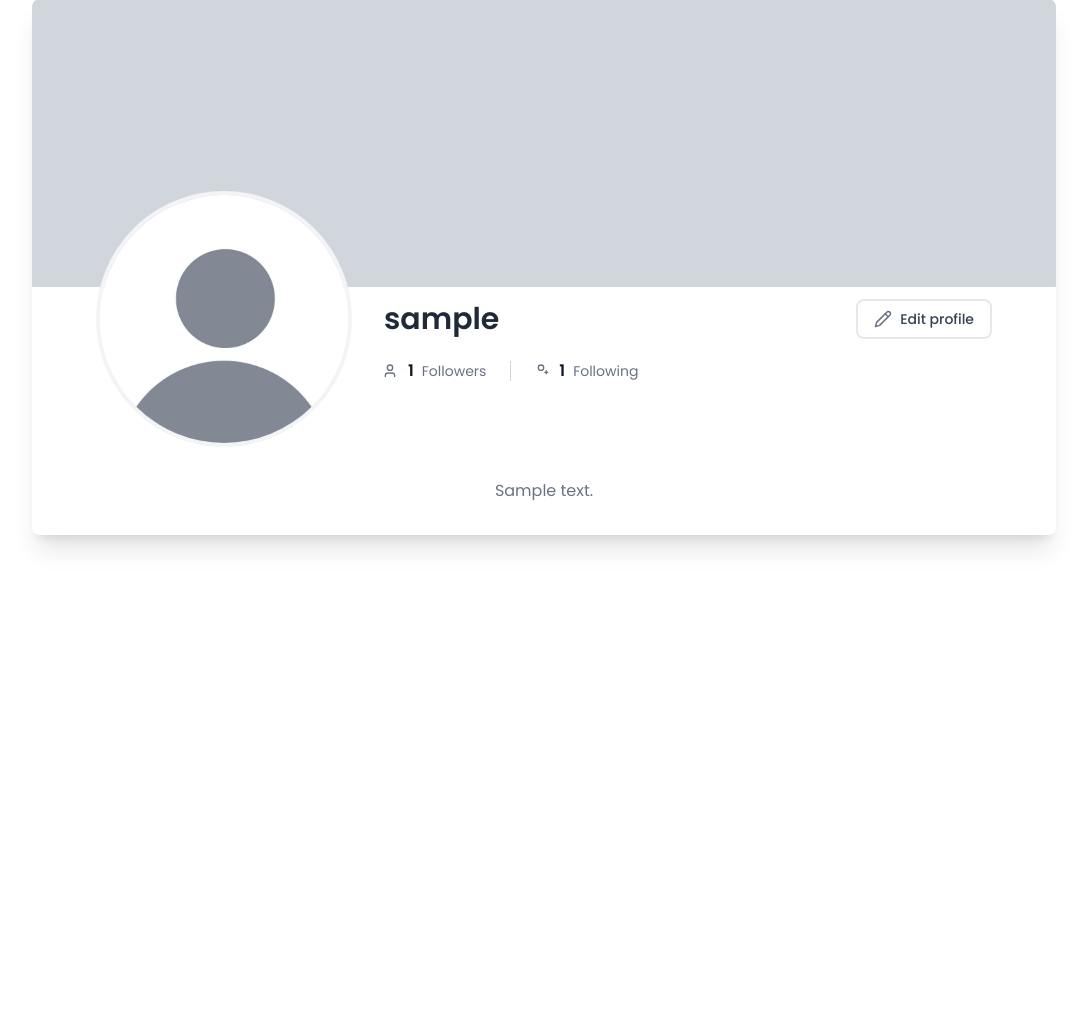
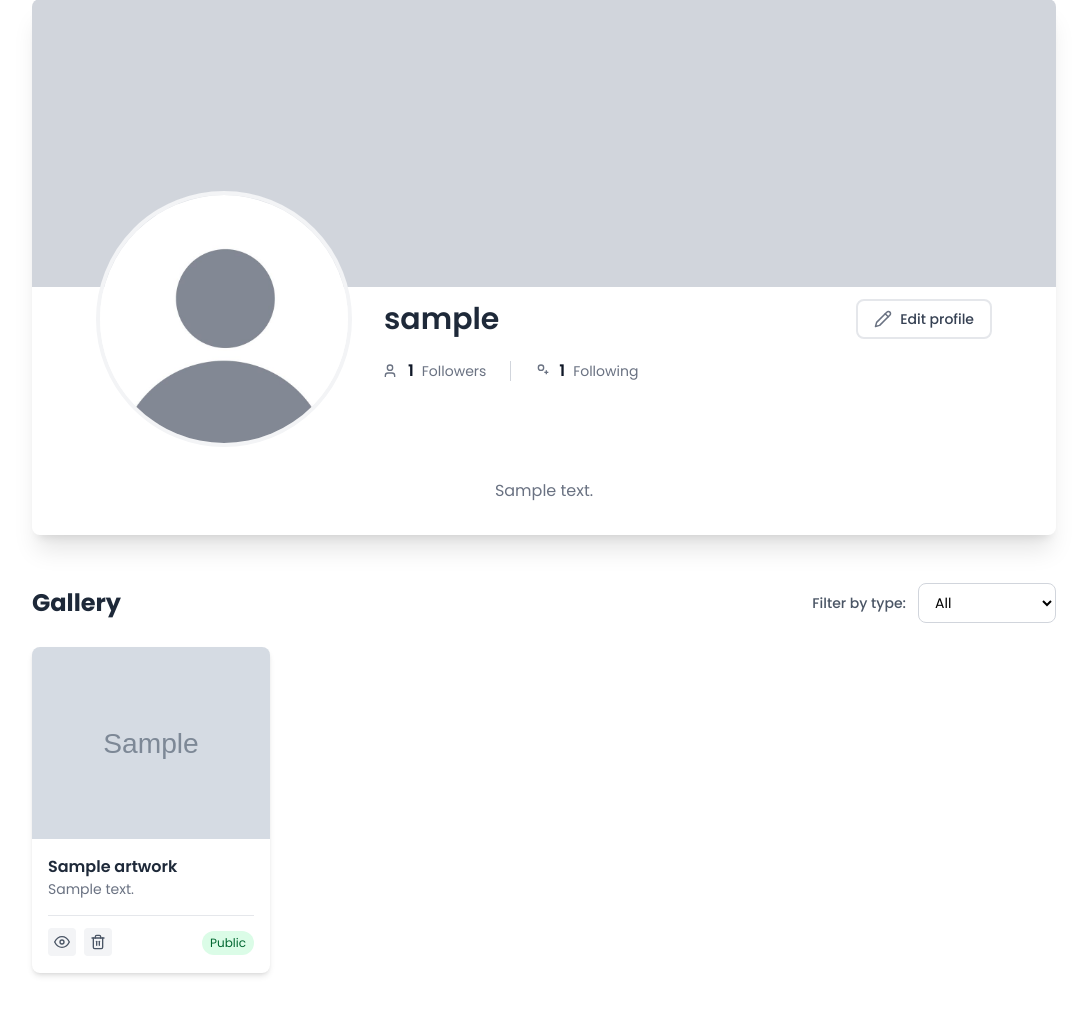
Before and after one commit to frost-rvl/creative-studio, a Flask app: a page that uses flaskr/templates/profile/user.html in a window 1280 px wide. Shown: the part 105-1126 px from the top of the page, without its empty margins (96-1183 px from the left). Before the commit the page ends 655 px from the top, so only its background shows below. Run offline with Flask 3, Linux system fonts and the light colour scheme; a user stored in the database is signed in; tables that the repository leaves empty hold one stand-in row (values such as "Sample post"); grey boxes marked "Sample" are stand-in pictures.

Commit message:
add gallery into profile

```diff
--- a/config.py
+++ b/config.py
@@ -12,6 +12,7 @@ class Config:
     UPLOAD_FOLDER = os.path.join(basedir, "uploads")
     MAX_CONTENT_LENGTH = 5 * 1024 * 1024
     ALLOWED_IMAGE_EXTENSIONS = {"png", "jpg", "jpeg", "webp"}
+    ARTWORK_PER_PAGE = 12
 
     MAIL_SERVER = os.environ.get("MAIL_SERVER")
     MAIL_PORT = int(os.environ.get("MAIL_PORT") or 25)
--- a/flaskr/profile/routes.py
+++ b/flaskr/profile/routes.py
@@ -4,7 +4,7 @@ from flask_login import current_user, login_required
 
 from flaskr import db
 from flaskr.main.forms import EmptyForm
-from flaskr.models import User
+from flaskr.models import User, Artwork, ArtworkType
 from flaskr.profile import bp
 from flaskr.profile.forms import EditProfileForm
 from flaskr.utils import rename_user_folder, save_user_image
@@ -14,8 +14,34 @@ from flaskr.utils import rename_user_folder, save_user_image
 @login_required
 def user(username):
     user = db.first_or_404(sa.select(User).where(User.username == username))
+    filter_type = request.args.get('type', '')
+
+    query = sa.select(Artwork).where(
+        (Artwork.user_id == user.id) & (Artwork.is_public == True)
+    )
+
+    if filter_type:
+        query = query.join(ArtworkType).where(ArtworkType.name == filter_type)
+
+    query = query.order_by(Artwork.timestamp.desc())
+    artworks = db.session.scalars(query).all()
+
+    artwork_types = db.session.scalars(
+        sa.select(ArtworkType).join(Artwork).where(
+            (Artwork.user_id == user.id) & (Artwork.is_public == True)
+        ).distinct()
+    ).all()
+
     form = EmptyForm()
-    return render_template("profile/user.html", title="Profile", user=user, form=form)
+    return render_template(
+        "profile/user.html",
+        title="Profile",
+        user=user,
+        form=form,
+        artworks=artworks,
+        artwork_types=artwork_types,
+        current_filter=filter_type
+    )
 
 
 @bp.route("/edit_profile", methods=["GET", "POST"])
@@ -25,7 +51,7 @@ def edit_profile():
     old_username = current_user.username
     if form.validate_on_submit():
         if form.username.data != old_username:
-            rename_user_folder(old_username, form.username.data)  # type: ignore
+            rename_user_folder(old_username, form.username.data)
         current_user.username = form.username.data
         current_user.about_me = form.about_me.data
         avatar = form.avatar.data
@@ -66,7 +92,7 @@ def follow(username):
             flash(message=f"User {username} not found.", category="info")
             return redirect(url_for("main.index"))
         if user == current_user:
-            flash(message="You cannont follow yourself", category="warning")
+            flash(message="You cannot follow yourself", category="warning")
             return redirect(url_for("profile.user", username=username))
         current_user.follow(user)
         db.session.commit()
--- a/flaskr/static/css/output.css
+++ b/flaskr/static/css/output.css
@@ -367,6 +367,9 @@
   .mt-10 {
     margin-top: calc(var(--spacing) * 10);
   }
+  .mt-12 {
+    margin-top: calc(var(--spacing) * 12);
+  }
   .mt-16 {
     margin-top: calc(var(--spacing) * 16);
   }
@@ -384,6 +387,12 @@
   }
   .mb-6 {
     margin-bottom: calc(var(--spacing) * 6);
+  }
+  .mb-8 {
+    margin-bottom: calc(var(--spacing) * 8);
+  }
+  .mb-12 {
+    margin-bottom: calc(var(--spacing) * 12);
   }
   .ml-2 {
     margin-left: calc(var(--spacing) * 2);
@@ -786,6 +795,9 @@
   .p-1 {
     padding: calc(var(--spacing) * 1);
   }
+  .p-1\.5 {
+    padding: calc(var(--spacing) * 1.5);
+  }
   .p-2 {
     padding: calc(var(--spacing) * 2);
   }
@@ -836,6 +848,9 @@
   }
   .py-16 {
     padding-block: calc(var(--spacing) * 16);
+  }
+  .pt-3 {
+    padding-top: calc(var(--spacing) * 3);
   }
   .pt-8 {
     padding-top: calc(var(--spacing) * 8);
@@ -1193,6 +1208,13 @@
     &:hover {
       @media (hover: hover) {
         border-color: var(--color-red-400);
+      }
+    }
+  }
+  .hover\:border-red-500 {
+    &:hover {
+      @media (hover: hover) {
+        border-color: var(--color-red-500);
       }
     }
   }
--- a/flaskr/static/js/profile.js
+++ b/flaskr/static/js/profile.js
@@ -76,3 +76,14 @@ export function initializeProfileUploads() {
 
   console.log("Profile uploads initialized");
 }
+
+document.getElementById('typeFilter')?.addEventListener('change', function() {
+    const type = this.value;
+    const url = new URL(window.location.href);
+    if (type) {
+        url.searchParams.set('type', type);
+    } else {
+        url.searchParams.delete('type');
+    }
+    window.location.href = url.toString();
+});
--- a/flaskr/templates/gallery/_card.html
+++ b/flaskr/templates/gallery/_card.html
@@ -1,21 +1,25 @@
-<div class="bg-white rounded-lg shadow-md overflow-hidden hover:shadow-lg transition-shadow duration-200 group relative">
+<div class="bg-white rounded-lg shadow-md overflow-hidden hover:shadow-lg transition-shadow duration-200">
     <a href="{{ url_for('main.serve_uploaded_file', filename=artwork.file_path) }}" target="_blank">
         <img src="{{ url_for('main.serve_uploaded_file', filename=artwork.file_path) }}"
              alt="{{ artwork.title }}"
              class="w-full h-48 object-cover">
     </a>
 
-    <!-- Action buttons overlay -->
-    <div class="absolute inset-0 bg-black/0 group-hover:bg-black/40 transition-all duration-200 flex items-center justify-center gap-2 opacity-0 group-hover:opacity-100">
+    <div class="p-4">
+        <h3 class="font-semibold text-gray-800 truncate">{{ artwork.title }}</h3>
+        <p class="text-sm text-gray-500 truncate">{{ artwork.desc or 'No description' }}</p>
+
+        <div class="flex justify-between items-center mt-4 pt-3 border-t border-gray-200">
+            <div class="flex gap-2">
                 <form action="{{ url_for('gallery.toggle_visibility', artwork_id=artwork.id) }}" method="post" class="inline">
-            <button type="submit" class="p-2 bg-white hover:bg-red-500 text-gray-700 hover:text-white rounded-lg transition-all duration-200 active:scale-90" title="Toggle visibility">
+                    <button type="submit" class="p-1.5 bg-gray-100 hover:bg-red-500 text-gray-600 hover:text-white rounded transition-all duration-200 active:scale-90" title="Toggle visibility">
                         {% if artwork.is_public %}
-                <svg xmlns="http://www.w3.org/2000/svg" width="18" height="18" viewBox="0 0 24 24" fill="none" stroke="currentColor" stroke-width="2" stroke-linecap="round" stroke-linejoin="round">
+                        <svg xmlns="http://www.w3.org/2000/svg" width="16" height="16" viewBox="0 0 24 24" fill="none" stroke="currentColor" stroke-width="2" stroke-linecap="round" stroke-linejoin="round">
                             <path d="M1 12s4-8 11-8 11 8 11 8-4 8-11 8-11-8-11-8z"></path>
                             <circle cx="12" cy="12" r="3"></circle>
                         </svg>
                         {% else %}
-                <svg xmlns="http://www.w3.org/2000/svg" width="18" height="18" viewBox="0 0 24 24" fill="none" stroke="currentColor" stroke-width="2" stroke-linecap="round" stroke-linejoin="round">
+                        <svg xmlns="http://www.w3.org/2000/svg" width="16" height="16" viewBox="0 0 24 24" fill="none" stroke="currentColor" stroke-width="2" stroke-linecap="round" stroke-linejoin="round">
                             <path d="M17.94 17.94A10.07 10.07 0 0 1 12 20c-7 0-11-8-11-8a18.45 18.45 0 0 1 5.06-5.94M9.9 4.24A9.12 9.12 0 0 1 12 4c7 0 11 8 11 8a18.5 18.5 0 0 1-2.16 3.19m-6.72-1.07a3 3 0 1 1-4.24-4.24"></path>
                             <line x1="1" y1="1" x2="23" y2="23"></line>
                         </svg>
@@ -24,8 +28,8 @@
                 </form>
 
                 <form action="{{ url_for('gallery.delete_artwork', artwork_id=artwork.id) }}" method="post" class="inline" onsubmit="return confirm('Delete this artwork?');">
-            <button type="submit" class="p-2 bg-white hover:bg-red-600 text-gray-700 hover:text-white rounded-lg transition-all duration-200 active:scale-90" title="Delete artwork">
-                <svg xmlns="http://www.w3.org/2000/svg" width="18" height="18" viewBox="0 0 24 24" fill="none" stroke="currentColor" stroke-width="2" stroke-linecap="round" stroke-linejoin="round">
+                    <button type="submit" class="p-1.5 bg-gray-100 hover:bg-red-600 text-gray-600 hover:text-white rounded transition-all duration-200 active:scale-90" title="Delete artwork">
+                        <svg xmlns="http://www.w3.org/2000/svg" width="16" height="16" viewBox="0 0 24 24" fill="none" stroke="currentColor" stroke-width="2" stroke-linecap="round" stroke-linejoin="round">
                             <polyline points="3 6 5 6 21 6"></polyline>
                             <path d="M19 6v14a2 2 0 0 1-2 2H7a2 2 0 0 1-2-2V6m3 0V4a2 2 0 0 1 2-2h4a2 2 0 0 1 2 2v2"></path>
                             <line x1="10" y1="11" x2="10" y2="17"></line>
@@ -35,11 +39,6 @@
                 </form>
             </div>
 
-    <div class="p-4">
-        <h3 class="font-semibold text-gray-800 truncate">{{ artwork.title }}</h3>
-        <p class="text-sm text-gray-500 truncate">{{ artwork.desc or 'No description' }}</p>
-        <div class="flex justify-between items-center mt-2">
-            <span class="text-xs text-gray-400">{{ artwork.timestamp.strftime('%b %d, %Y') }}</span>
             {% if artwork.is_public %}
             <span class="text-xs bg-green-100 text-green-800 px-2 py-1 rounded-full">Public</span>
             {% else %}
--- a/flaskr/templates/profile/user.html
+++ b/flaskr/templates/profile/user.html
@@ -77,11 +77,39 @@
                     </span>
                 </div>
             </div>
-
         </div>
         <div class="text-center w-full mt-8">
             <p class="text-gray-500 {% if not user.about_me %} invisible {% endif %}">{{ user.about_me }}</p>
         </div>
     </div>
+
+    <!-- Artworks Section -->
+    {% if artworks %}
+    <div class="mt-12 max-w-7xl mx-auto mb-12">
+        <div class="flex justify-between items-center mb-6">
+            <h3 class="text-2xl font-bold text-gray-800">Gallery</h3>
+            {% if artwork_types %}
+            <div class="flex items-center gap-3">
+                <label for="typeFilter" class="text-sm font-medium text-gray-600">Filter by type:</label>
+                <select id="typeFilter" class="border border-gray-300 rounded-lg px-3 py-2 text-sm focus:outline-none focus:ring-2 focus:ring-red-500">
+                    <option value="">All</option>
+                    {% for t in artwork_types %}
+                    <option value="{{ t.name }}" {% if t.name == current_filter %}selected{% endif %}>
+                        {{ t.name | title }}
+                    </option>
+                    {% endfor %}
+                </select>
+            </div>
+            {% endif %}
+        </div>
+
+        <div class="grid grid-cols-1 sm:grid-cols-2 md:grid-cols-3 lg:grid-cols-4 gap-6">
+            {% for artwork in artworks %}
+                {% include "gallery/_card.html" %}
+            {% endfor %}
+        </div>
+    </div>
+    {% endif %}
 </main>
+<script type="module" src="{{ url_for('static', filename='js/profile.js') }}"></script>
 {% endblock %}
```
Lines whose indentation alone changed are shown as unchanged.
